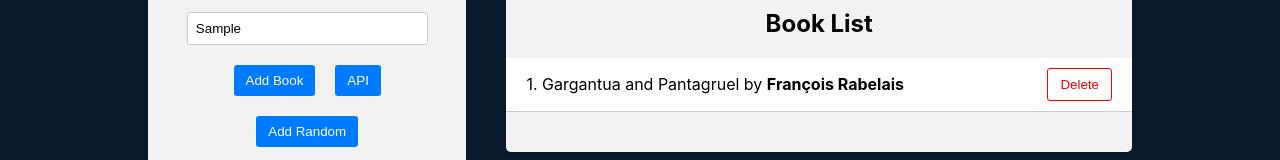
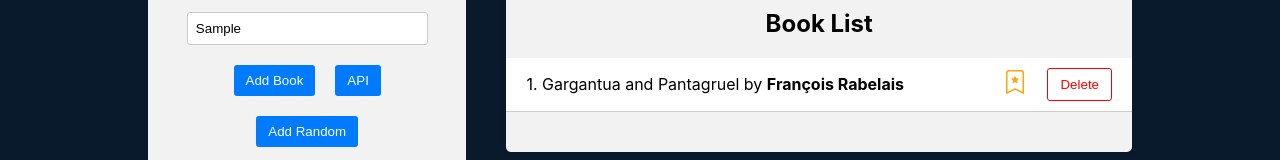
Before and after one commit to Garted/book-app, a React (Create React App) app in the folder frontend/: page / in a window 1280 px wide. Both pictures are taken after typing "Sample", "Sample" into the empty fields and a click on the button "Add Random". Shown: the part 282-442 px from the top of the page. Built offline with nearby package versions, Linux system fonts and the light colour scheme.

Commit message:
add toggle actionCreator

```diff
--- a/frontend/package.json
+++ b/frontend/package.json
@@ -9,6 +9,7 @@
     "@testing-library/user-event": "^13.5.0",
     "react": "^18.3.1",
     "react-dom": "^18.3.1",
+    "react-icons": "^5.3.0",
     "react-redux": "^9.1.2",
     "react-scripts": "5.0.1",
     "uuid": "^10.0.0",
--- a/frontend/src/components/BookForm/BookForm.js
+++ b/frontend/src/components/BookForm/BookForm.js
@@ -13,7 +13,9 @@ const BookForm = () => {
     const handleSumbit = (e) => {
         e.preventDefault();
         if (title && author) {
-            dispatch(addBook({ title, author, id: uuidv4() }));
+            dispatch(
+                addBook({ title, author, isFavorite: false, id: uuidv4() })
+            );
             setTitle('');
             setAuthor('');
         }
@@ -23,7 +25,11 @@ const BookForm = () => {
         //Easy to reading
         const randomIndex = Math.floor(Math.random() * booksData.length);
         const { year, ...otherData } = booksData[randomIndex];
-        const randomBookWithId = { ...otherData, id: uuidv4() };
+        const randomBookWithId = {
+            ...otherData,
+            isFavorite: false,
+            id: uuidv4(),
+        };
         dispatch(addBook(randomBookWithId));
 
         //Hard to reading
--- a/frontend/src/components/BookList/BookList.js
+++ b/frontend/src/components/BookList/BookList.js
@@ -1,6 +1,7 @@
 import { useSelector, useDispatch } from 'react-redux';
+import { BsBookmarkStarFill, BsBookmarkStar } from 'react-icons/bs';
 import './BookList.css';
-import { deleteBook } from '../../redux/books/actionCreator';
+import { deleteBook, toggleFavoite } from '../../redux/books/actionCreator';
 
 const BookList = () => {
     const dispatch = useDispatch();
@@ -19,6 +20,18 @@ const BookList = () => {
                                 {++index}. {book.title} by{' '}
                                 <strong>{book.author}</strong>
                             </div>
+                            <span
+                                onClick={() => {
+                                    dispatch(toggleFavoite(book.id));
+                                }}
+                            >
+                                {book.isFavorite ? (
+                                    <BsBookmarkStarFill className="star-icon" />
+                                ) : (
+                                    <BsBookmarkStar className="star-icon" />
+                                )}
+                            </span>
+
                             <button
                                 onClick={() => {
                                     dispatch(deleteBook(book.id));
--- a/frontend/src/redux/books/actionCreator.js
+++ b/frontend/src/redux/books/actionCreator.js
@@ -8,6 +8,6 @@ export const deleteBook = (id) => {
     return { type: DELETE_BOOK, payload: id };
 };
 
-export const toggleFavoite = () => {
-    return { type: TOGGLE_FAVORITE, payload: {} };
+export const toggleFavoite = (id) => {
+    return { type: TOGGLE_FAVORITE, payload: id };
 };
--- a/frontend/src/redux/books/reducer.js
+++ b/frontend/src/redux/books/reducer.js
@@ -9,7 +9,11 @@ const reducer = (state = initialState, action) => {
         case DELETE_BOOK:
             return state.filter((item) => item.id !== action.payload);
         case TOGGLE_FAVORITE:
-            return state;
+            return state.map((item) =>
+                item.id === action.payload
+                    ? { ...item, isFavorite: !item.isFavorite }
+                    : item
+            );
         default:
             return state;
     }
```
Also changed, not shown: 1 other file (tests, documents, lock files or other folders).
